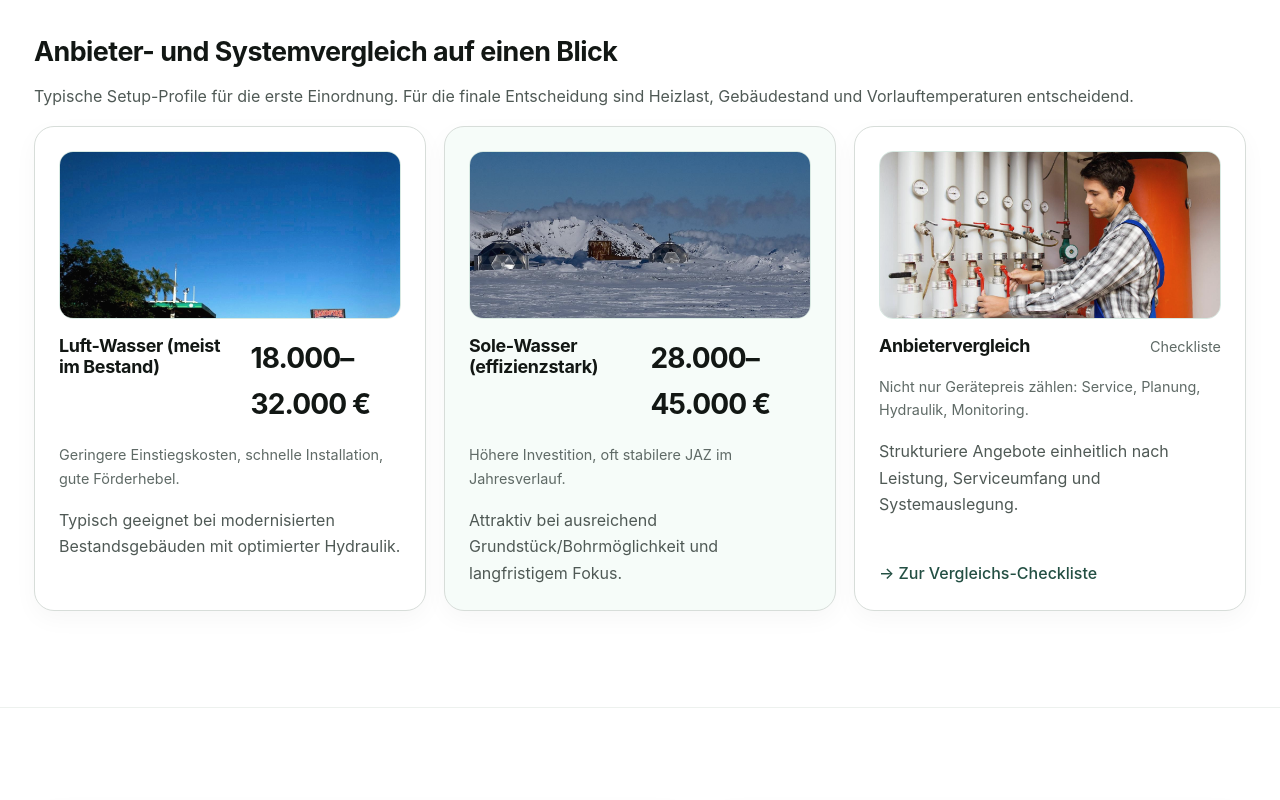
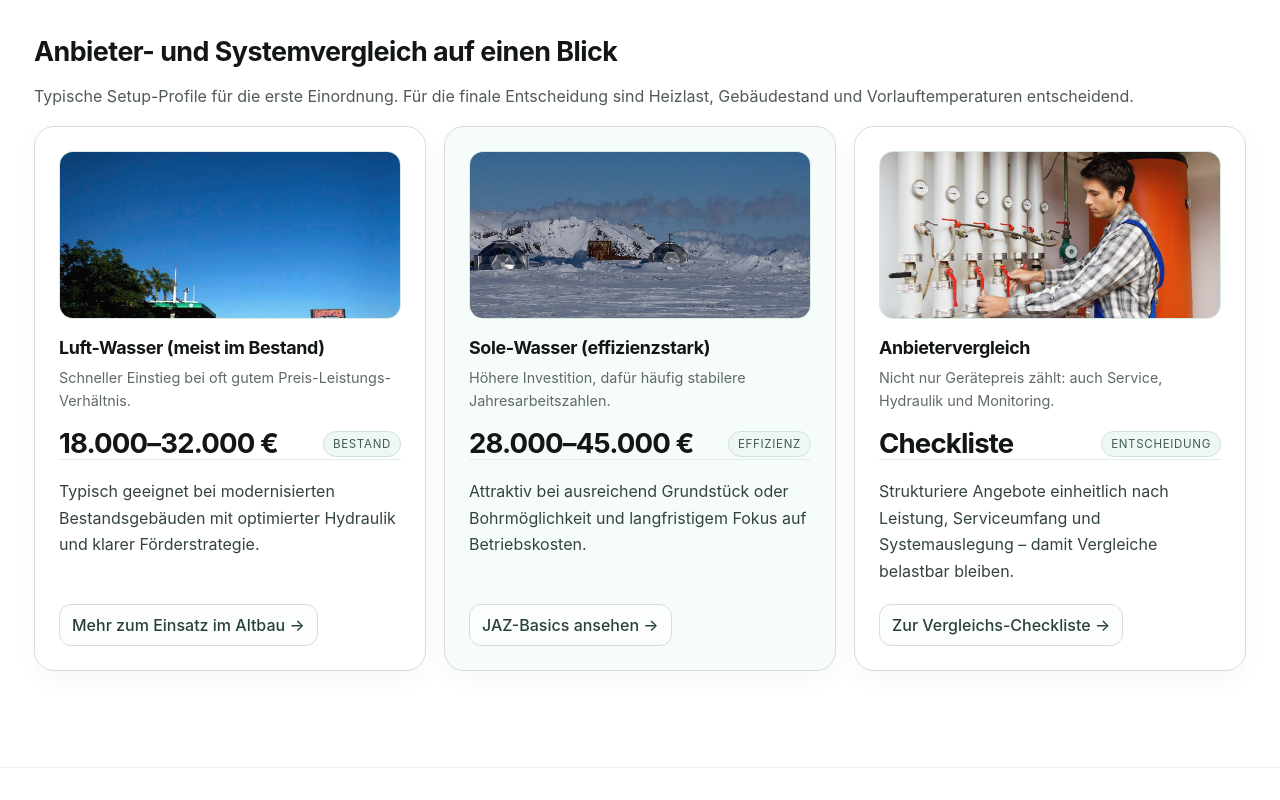
Before and after one commit to openclawwet/waermepumpe-foerder-check, a plain HTML site: page index.html in a window 1280 px wide. Shown: the part 1220-2020 px from the top of the page. Drawn offline with Linux system fonts and the light colour scheme; no server answers.

Commit message:
Polish comparison card rhythm and contact section hierarchy

```diff
--- a/index.html
+++ b/index.html
@@ -86,15 +86,20 @@
     .trust-item .mini{line-height:1.55}
 
     .compare-grid{display:grid;grid-template-columns:repeat(3,1fr);gap:18px;align-items:stretch}
-    .compare-card{display:flex;flex-direction:column;gap:16px;padding:24px;min-height:450px}
+    .compare-card{display:flex;flex-direction:column;gap:18px;padding:24px;min-height:468px}
     .compare-media{height:168px;border-radius:14px;border:1px solid #d8e9e2;background:linear-gradient(160deg,#eef8f3 0%,#ffffff 100%);overflow:hidden;position:relative}
     .compare-media img{width:100%;height:100%;object-fit:cover;display:block;filter:saturate(.9) contrast(.96) brightness(1.01)}
-    .compare-meta{display:flex;justify-content:space-between;align-items:flex-start;gap:12px}
+    .compare-title{display:grid;gap:8px}
+    .compare-title h3{margin:0;line-height:1.25}
+    .compare-title .mini{margin:0;line-height:1.55}
+    .compare-meta{display:flex;justify-content:space-between;align-items:flex-end;gap:12px;padding-bottom:2px;border-bottom:1px solid #e2eeea}
     .compare-meta .mini{margin:0}
-    .compare-card h3{margin:0}
-    .compare-card p{margin:0}
-    .compare-card a{font-weight:500}
-    .kpi{font-size:1.75rem;color:var(--text);font-weight:700;letter-spacing:-0.03em;margin:0}
+    .compare-chip{font-size:.72rem;letter-spacing:.06em;text-transform:uppercase;color:#3f5e54;background:#eff7f3;border:1px solid #cfe2db;border-radius:999px;padding:5px 9px;white-space:nowrap}
+    .compare-body{margin:0;line-height:1.65;color:#33433f}
+    .compare-action{margin-top:auto;padding-top:2px}
+    .compare-action a{display:inline-flex;align-items:center;gap:6px;padding:10px 12px;border:1px solid var(--line);border-radius:12px;background:#fbfefd;font-weight:500;color:#294039}
+    .compare-action a:hover{text-decoration:none;background:#f4faf7}
+    .kpi{font-size:1.72rem;color:var(--text);font-weight:700;letter-spacing:-0.03em;margin:0;line-height:1}
 
     .calc-layout{display:grid;grid-template-columns:1.1fr .9fr;gap:18px}
     .mini{font-size:.9rem;color:#5f6a66}
@@ -106,7 +111,8 @@
     .cta-band{background:linear-gradient(180deg,#fff 0%,#f3faf6 100%)}
     .lead-wrap{border-color:#c8d7d1}
     .lead-layout{display:grid;grid-template-columns:1.08fr .92fr;gap:30px;align-items:start}
-    .lead-copy p{max-width:56ch}
+    .lead-copy h2{font-size:clamp(2rem,3.1vw,2.6rem);line-height:1.14;letter-spacing:-0.02em;margin:0}
+    .lead-copy p{max-width:56ch;margin-top:14px;font-size:1.03rem;line-height:1.72;color:#41524c}
     .lead-form-shell{max-width:520px;justify-self:end;width:100%;padding:22px;border:1px solid var(--line);border-radius:16px;background:#fff}
     .lead-msg small{color:#5f6a66}
 
@@ -214,29 +220,37 @@
           <div class="compare-media">
             <img src="/assets/media/luft-wasser-system.jpg" alt="Luft-Wasser-Wärmepumpe vor modernisiertem Wohnhaus" loading="lazy" decoding="async">
           </div>
-          <div class="compare-meta"><h3>Luft-Wasser (meist im Bestand)</h3><p class="kpi">18.000–32.000 €</p></div>
-          <p class="mini">Geringere Einstiegskosten, schnelle Installation, gute Förderhebel.</p>
-          <p>Typisch geeignet bei modernisierten Bestandsgebäuden mit optimierter Hydraulik.</p>
+          <div class="compare-title">
+            <h3>Luft-Wasser (meist im Bestand)</h3>
+            <p class="mini">Schneller Einstieg bei oft gutem Preis-Leistungs-Verhältnis.</p>
+          </div>
+          <div class="compare-meta"><p class="kpi">18.000–32.000 €</p><span class="compare-chip">Bestand</span></div>
+          <p class="compare-body">Typisch geeignet bei modernisierten Bestandsgebäuden mit optimierter Hydraulik und klarer Förderstrategie.</p>
+          <div class="compare-action"><a href="/ratgeber/waermepumpe-bestandsbau.html">Mehr zum Einsatz im Altbau →</a></div>
         </article>
         <article class="card compare-card" style="background:#f6fcf9">
           <div class="compare-media">
             <img src="/assets/media/sole-wasser-system.jpg" alt="Sole-Wasser-Wärmepumpe mit Erdsonden-System im Überblick" loading="lazy" decoding="async">
           </div>
-          <div class="compare-meta"><h3>Sole-Wasser (effizienzstark)</h3><p class="kpi">28.000–45.000 €</p></div>
-          <p class="mini">Höhere Investition, oft stabilere JAZ im Jahresverlauf.</p>
-          <p>Attraktiv bei ausreichend Grundstück/Bohrmöglichkeit und langfristigem Fokus.</p>
+          <div class="compare-title">
+            <h3>Sole-Wasser (effizienzstark)</h3>
+            <p class="mini">Höhere Investition, dafür häufig stabilere Jahresarbeitszahlen.</p>
+          </div>
+          <div class="compare-meta"><p class="kpi">28.000–45.000 €</p><span class="compare-chip">Effizienz</span></div>
+          <p class="compare-body">Attraktiv bei ausreichend Grundstück oder Bohrmöglichkeit und langfristigem Fokus auf Betriebskosten.</p>
+          <div class="compare-action"><a href="/ratgeber/jahresarbeitszahl-verstehen.html">JAZ-Basics ansehen →</a></div>
         </article>
         <article class="card compare-card">
           <div class="compare-media">
             <img src="/assets/media/anbietervergleich.jpg" alt="Vergleich mehrerer Wärmepumpen-Angebote nach Preis und Leistung" loading="lazy" decoding="async">
           </div>
-          <div class="compare-meta">
+          <div class="compare-title">
             <h3>Anbietervergleich</h3>
-            <p class="mini">Checkliste</p>
+            <p class="mini">Nicht nur Gerätepreis zählt: auch Service, Hydraulik und Monitoring.</p>
           </div>
-          <p class="mini">Nicht nur Gerätepreis zählen: Service, Planung, Hydraulik, Monitoring.</p>
-          <p>Strukturiere Angebote einheitlich nach Leistung, Serviceumfang und Systemauslegung.</p>
-          <p style="margin-top:auto"><a href="/ratgeber/waermepumpe-anbietervergleich.html">→ Zur Vergleichs-Checkliste</a></p>
+          <div class="compare-meta"><p class="kpi">Checkliste</p><span class="compare-chip">Entscheidung</span></div>
+          <p class="compare-body">Strukturiere Angebote einheitlich nach Leistung, Serviceumfang und Systemauslegung – damit Vergleiche belastbar bleiben.</p>
+          <div class="compare-action"><a href="/ratgeber/waermepumpe-anbietervergleich.html">Zur Vergleichs-Checkliste →</a></div>
         </article>
       </div>
     </div>
```
